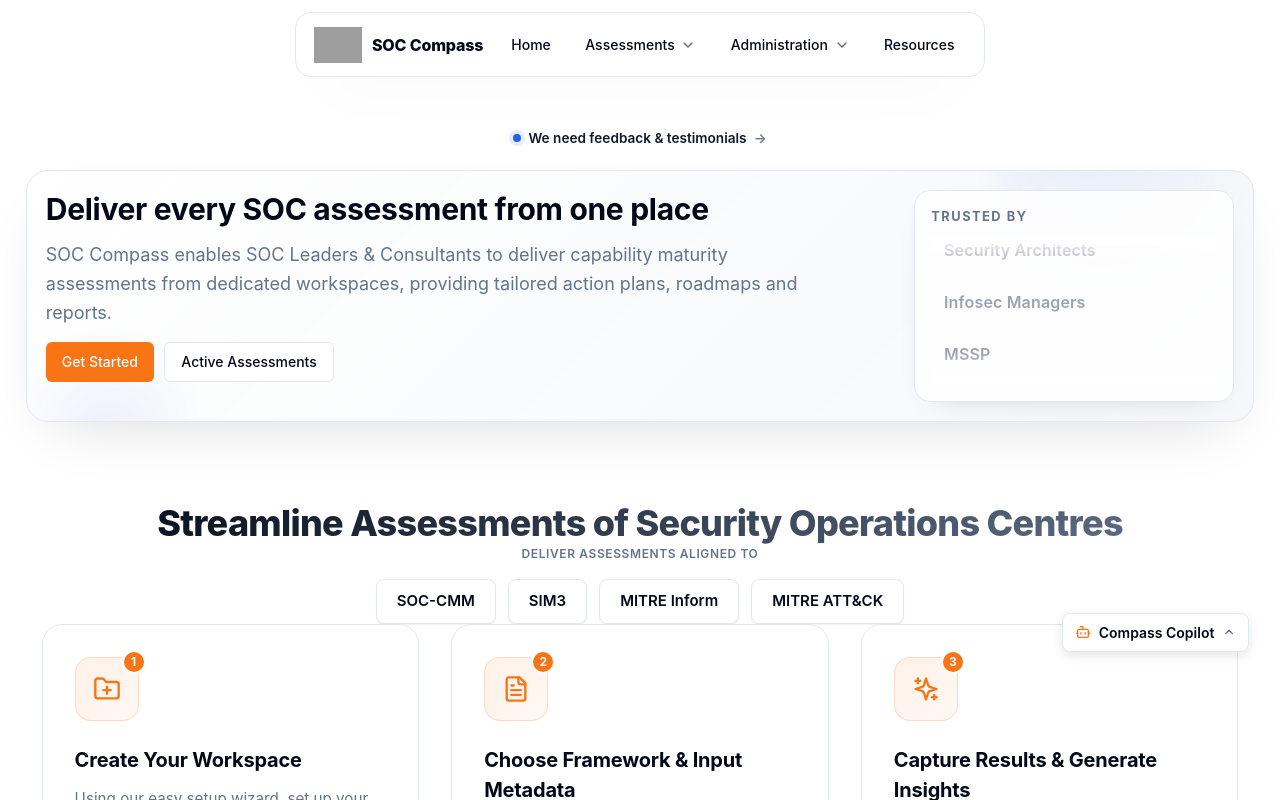
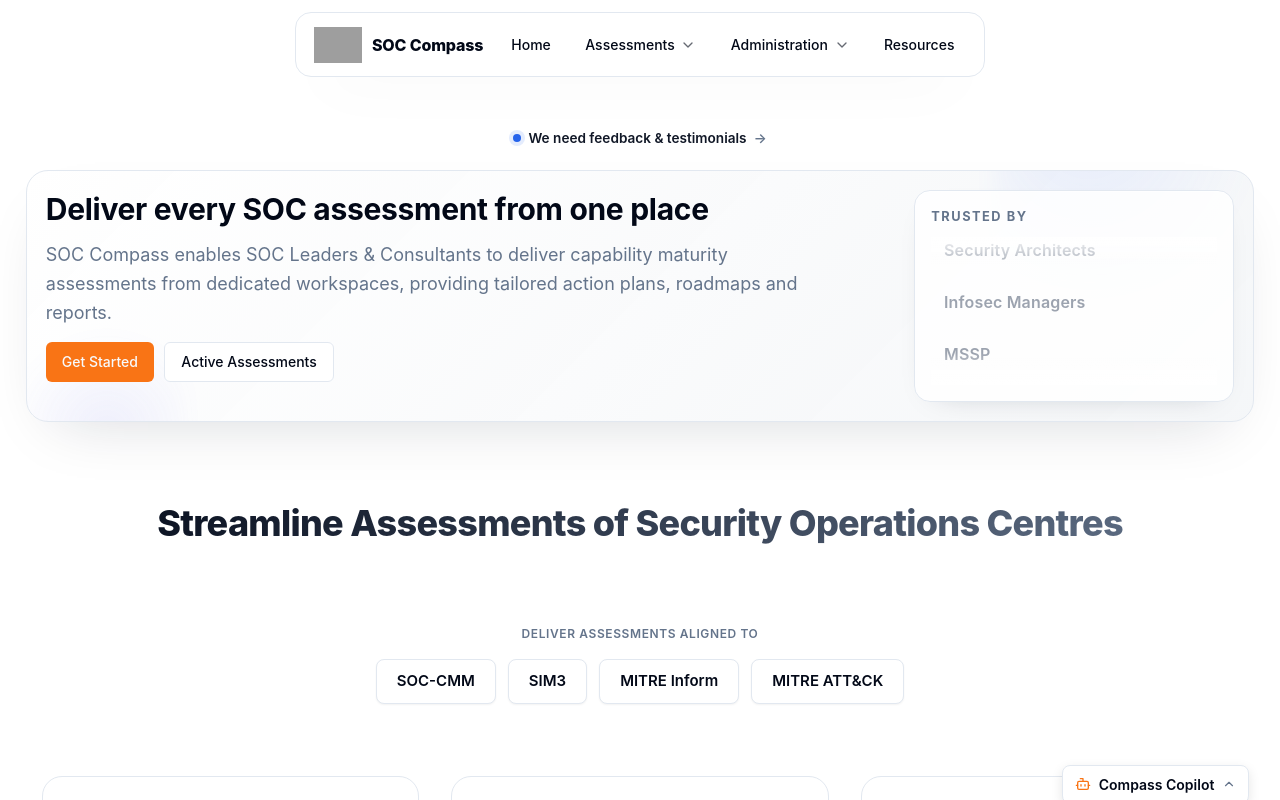
Before and after one commit to mikecybersec/SOC-Compass, a React (Vite) app in the folder soc-improvement-app/: page / in a window 1280 px wide. Shown: the top 800 px of the page. Built offline with nearby package versions, Linux system fonts and the light colour scheme; grey boxes are pictures that could not be loaded.

Commit message:
Fix sidebar upgrade issue

```diff
--- a/soc-improvement-app/src/index.css
+++ b/soc-improvement-app/src/index.css
@@ -1745,9 +1745,7 @@ label {
 }
 
 .streamline-container .assessment-frameworks-section {
-  margin: 0;
-  margin-top: -3rem;
-  margin-bottom: -3rem;
+  margin: 2rem 0 1.5rem;
 }
 
 .streamline-header {
```
